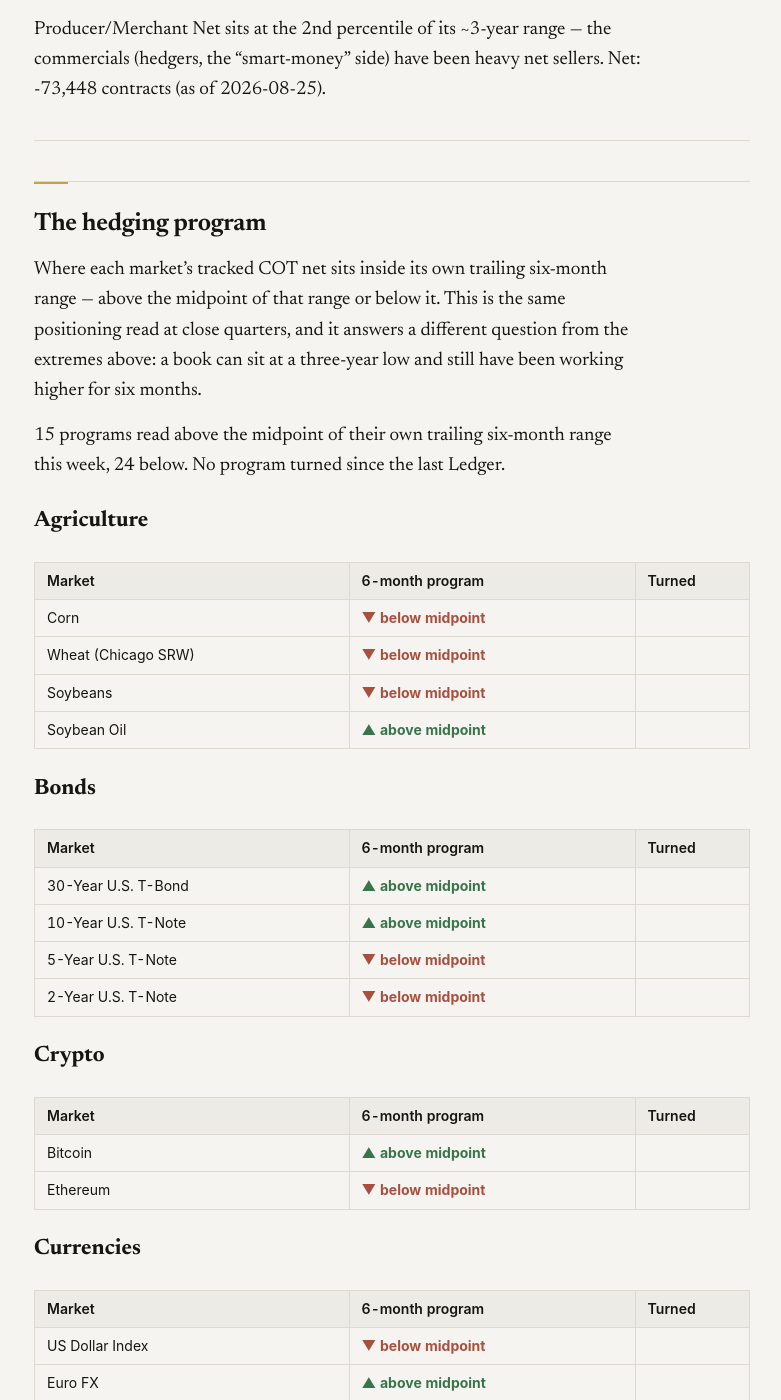
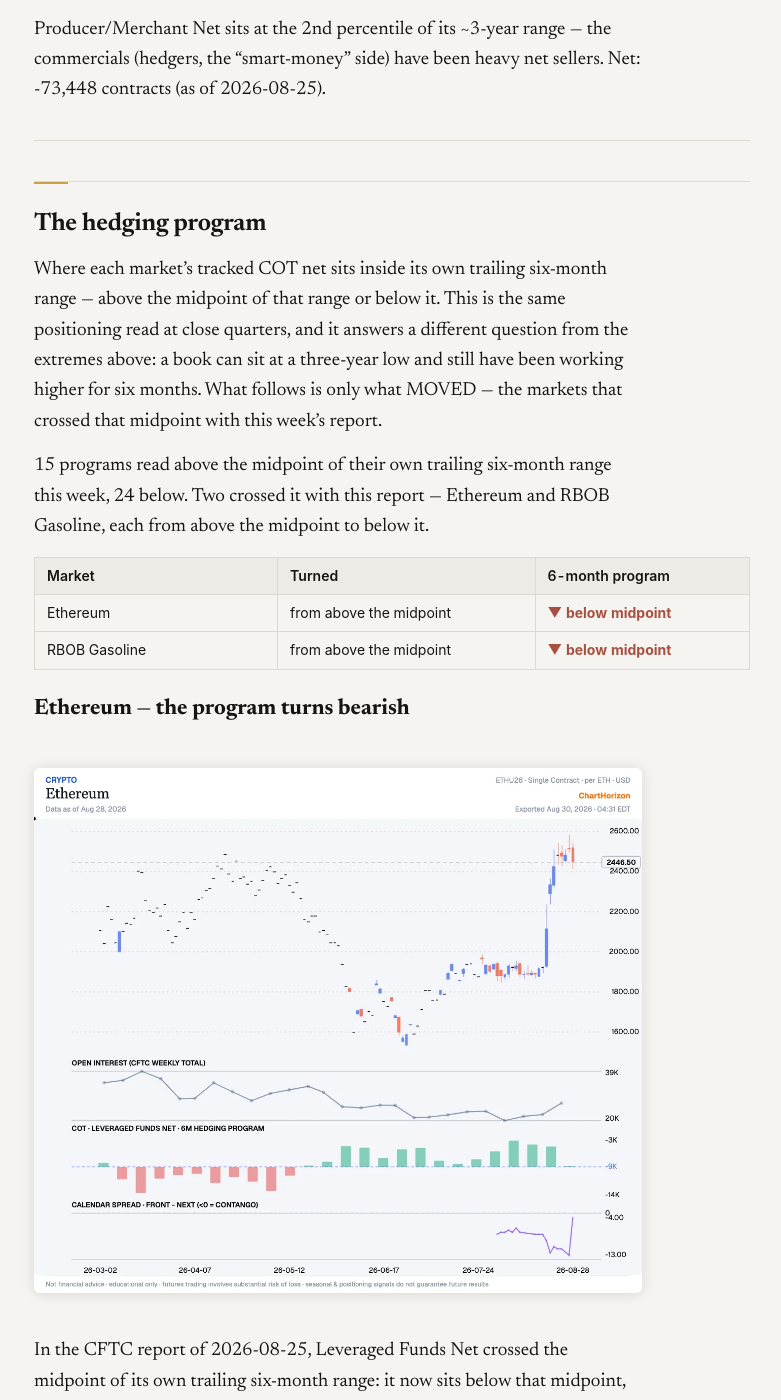
Before and after one commit to ChartHorizon/website, a Jekyll site: the page built from _posts/2026-08-30-hedgers-ledger.md, in a window 1280 px wide and 1400 px high, scrolled down 5071 px. Shown: the whole window, without its empty margins (248-1029 px from the left). Built offline with Jekyll 4.4.1, drawn with Linux system fonts in a browser that asks for light colours; some of the changed text lies outside the part shown.

Commit message:
The Ledger's second half reports the turns, not the board
Part two shipped this morning as nine per-category tables covering all 39
markets. It now lists only the markets whose COT net crossed the midpoint of its
own trailing six-month range with that week's report — a table of the crossings,
then a card and a fact paragraph each.

A reader cannot act on 37 unchanged rows. The two with news in them were
findable only by scanning a `Turned` column that is empty in every cell on a
quiet week, and the stack of tables cost most of the page to say "nothing moved"
39 times. The whole-board counts stay in the standfirst, so the turns still have
a denominator.

This week: Ethereum and RBOB Gasoline, both from above the midpoint to below.
Each carries its own card, shot at 6M with the hedging overlay on — the overlay
is range-relative, so only at 6M does it draw the midpoint the verdict actually
comes from (the 12M default drew a different one and labelled itself "12M
HEDGING PROGRAM" beside prose about six months). Hence `prog_<key>.webp` next to
`<key>.webp`: a market can be an extreme and a turn in one issue, and the two
pictures are not the same picture.

The fact paragraph prints how far past the midpoint the net landed, because the
side alone hides the difference between a regime change and a rounding error:
Ethereum cleared it by 39 contracts, 0.4% of its own range, and the post says so
in those words.

`.program-board` keeps its fixed geometry — a week's longest market name would
otherwise set the header width and make it jump between issues — but the widths
move from 44/40/16 to 34/36/30, since both right-hand columns now carry a phrase
and at 16% the last one wrapped its own heading. The hub dek and about.html no
longer promise "every market's net"; they describe the crossings.

Co-Authored-By: Claude Opus 5 <noreply@anthropic.com>
Claude-Session: https://claude.ai/code/session_01DkHnHuBULREGiiRhSGNNJr

```diff
--- a/_config.yml
+++ b/_config.yml
@@ -17,7 +17,7 @@ markdown: kramdown
 # Stylesheet cache key, appended as ?v= in _layouts/default.html. BUMP THIS whenever
 # assets/css/blog.css changes — otherwise returning readers keep the cached copy.
 # (It used to be site.time, which made every daily FX push re-download the CSS.)
-css_version: 17
+css_version: 18
 
 # The desk's timezone. Without this, CI builds in UTC and Jekyll silently DROPS any post
 # whose date is still in the future there — a post dated today, built at 23:30 CEST
--- a/_posts/2026-08-30-hedgers-ledger.md
+++ b/_posts/2026-08-30-hedgers-ledger.md
@@ -64,99 +64,24 @@ Producer/Merchant Net sits at the 2nd percentile of its ~3-year range — the co
 
 ## The hedging program
 
-Where each market's tracked COT net sits inside its own trailing six-month range — above the midpoint of that range or below it. This is the same positioning read at close quarters, and it answers a different question from the extremes above: a book can sit at a three-year low and still have been working higher for six months.
+Where each market's tracked COT net sits inside its own trailing six-month range — above the midpoint of that range or below it. This is the same positioning read at close quarters, and it answers a different question from the extremes above: a book can sit at a three-year low and still have been working higher for six months. What follows is only what MOVED — the markets that crossed that midpoint with this week's report.
 
-15 programs read above the midpoint of their own trailing six-month range this week, 24 below. No program turned since the last Ledger.
+15 programs read above the midpoint of their own trailing six-month range this week, 24 below. Two crossed it with this report — Ethereum and RBOB Gasoline, each from above the midpoint to below it.
 
-### Agriculture
-
-| Market | 6-month program | Turned |
+| Market | Turned | 6-month program |
 |---|---|---|
-| Corn | <span class="mark-bear">▼ below midpoint</span> |  |
-| Wheat (Chicago SRW) | <span class="mark-bear">▼ below midpoint</span> |  |
-| Soybeans | <span class="mark-bear">▼ below midpoint</span> |  |
-| Soybean Oil | <span class="mark-bull">▲ above midpoint</span> |  |
+| Ethereum | from above the midpoint | <span class="mark-bear">▼ below midpoint</span> |
+| RBOB Gasoline | from above the midpoint | <span class="mark-bear">▼ below midpoint</span> |
 {: .program-board}
 
-### Bonds
+### Ethereum — the program turns bearish
 
-| Market | 6-month program | Turned |
-|---|---|---|
-| 30-Year U.S. T-Bond | <span class="mark-bull">▲ above midpoint</span> |  |
-| 10-Year U.S. T-Note | <span class="mark-bull">▲ above midpoint</span> |  |
-| 5-Year U.S. T-Note | <span class="mark-bear">▼ below midpoint</span> |  |
-| 2-Year U.S. T-Note | <span class="mark-bear">▼ below midpoint</span> |  |
-{: .program-board}
+![Ethereum — the six-month hedging program, leveraged funds net]({{ page.cards }}/prog_ethereum.webp){: width="1200" height="1036" loading="lazy"}
 
-### Crypto
+In the CFTC report of 2026-08-25, Leveraged Funds Net crossed the midpoint of its own trailing six-month range: it now sits below that midpoint, where the previous report still had it above. It cleared that midpoint by 0.4% of the window's own range — a crossing on the definition, and a coin-flip in fact. The book tracked here is leveraged funds — a speculative cohort, not the hedger side.
 
-| Market | 6-month program | Turned |
-|---|---|---|
-| Bitcoin | <span class="mark-bull">▲ above midpoint</span> |  |
-| Ethereum | <span class="mark-bear">▼ below midpoint</span> |  |
-{: .program-board}
+### RBOB Gasoline — the program turns bearish
 
-### Currencies
+![RBOB Gasoline — the six-month hedging program, commercials net]({{ page.cards }}/prog_gasoline.webp){: width="1200" height="1036" loading="lazy"}
 
-| Market | 6-month program | Turned |
-|---|---|---|
-| US Dollar Index | <span class="mark-bear">▼ below midpoint</span> |  |
-| Euro FX | <span class="mark-bull">▲ above midpoint</span> |  |
-| British Pound | <span class="mark-bear">▼ below midpoint</span> |  |
-| Canadian Dollar | <span class="mark-bull">▲ above midpoint</span> |  |
-| Japanese Yen | <span class="mark-bear">▼ below midpoint</span> |  |
-| Swiss Franc | <span class="mark-bear">▼ below midpoint</span> |  |
-| Australian Dollar | <span class="mark-bull">▲ above midpoint</span> |  |
-| New Zealand Dollar | <span class="mark-bear">▼ below midpoint</span> |  |
-{: .program-board}
-
-### Energy
-
-| Market | 6-month program | Turned |
-|---|---|---|
-| WTI Crude Oil | <span class="mark-bull">▲ above midpoint</span> |  |
-| Brent Crude Oil | <span class="mark-bear">▼ below midpoint</span> |  |
-| Natural Gas (Henry Hub) | <span class="mark-bear">▼ below midpoint</span> |  |
-| RBOB Gasoline | <span class="mark-bear">▼ below midpoint</span> |  |
-{: .program-board}
-
-### Indices
-
-| Market | 6-month program | Turned |
-|---|---|---|
-| E-mini S&P 500 | <span class="mark-bear">▼ below midpoint</span> |  |
-| E-mini Nasdaq 100 | <span class="mark-bear">▼ below midpoint</span> |  |
-| E-mini Dow ($5) | <span class="mark-bear">▼ below midpoint</span> |  |
-| E-mini Russell 2000 | <span class="mark-bull">▲ above midpoint</span> |  |
-{: .program-board}
-
-### Livestock/Dairy
-
-| Market | 6-month program | Turned |
-|---|---|---|
-| Live Cattle | <span class="mark-bull">▲ above midpoint</span> |  |
-| Feeder Cattle | <span class="mark-bull">▲ above midpoint</span> |  |
-| Lean Hogs | <span class="mark-bull">▲ above midpoint</span> |  |
-| Class III Milk | <span class="mark-bull">▲ above midpoint</span> |  |
-{: .program-board}
-
-### Metals
-
-| Market | 6-month program | Turned |
-|---|---|---|
-| Gold | <span class="mark-bear">▼ below midpoint</span> |  |
-| Silver | <span class="mark-bear">▼ below midpoint</span> |  |
-| Copper | <span class="mark-bear">▼ below midpoint</span> |  |
-| Platinum | <span class="mark-bull">▲ above midpoint</span> |  |
-{: .program-board}
-
-### Softs
-
-| Market | 6-month program | Turned |
-|---|---|---|
-| Sugar #11 | <span class="mark-bear">▼ below midpoint</span> |  |
-| Coffee (Arabica) | <span class="mark-bear">▼ below midpoint</span> |  |
-| Cotton #2 | <span class="mark-bear">▼ below midpoint</span> |  |
-| Orange Juice (FCOJ-A) | <span class="mark-bull">▲ above midpoint</span> |  |
-| Cocoa | <span class="mark-bear">▼ below midpoint</span> |  |
-{: .program-board}
+In the CFTC report of 2026-08-25, Producer/Merchant Net crossed the midpoint of its own trailing six-month range: it now sits below that midpoint, where the previous report still had it above. It cleared that midpoint by 2.7% of the window's own range.
--- a/about.html
+++ b/about.html
@@ -34,8 +34,8 @@ when the market will start to care.</p>
 signals line up, written from the prior week's close.<br>
 <strong>The Hedgers' Ledger</strong> — after each CFTC Commitments-of-Traders release,
 in two parts: the markets where the commercial book sits at the edge of its multi-year
-range, and the hedging program — where every market's net sits inside its own trailing
-six-month range.<br>
+range, and the hedging program — the markets whose net crossed the midpoint of its own
+trailing six-month range that week.<br>
 <strong><a href="{{ '/fx/' | relative_url }}">The FX Map</a></strong> — daily: the
 currency-strength scoreboard for the eight majors and the policy-rate backdrop behind it.</p>
 <p>Everything is computed from end-of-day futures and CFTC data by ChartHorizon's own
--- a/assets/css/blog.css
+++ b/assets/css/blog.css
@@ -101,13 +101,15 @@ img{max-width:100%; height:auto; border-radius:6px; margin:18px 0; box-shadow:0
 table{border-collapse:collapse; width:100%; font:14px/1.45 var(--sans); margin:14px 0; font-variant-numeric:tabular-nums lining-nums}
 td,th{border:1px solid var(--rule); padding:8px 12px; text-align:left}
 th{background:var(--thead); font-weight:600}
-/* The Ledger's hedging-program tables: nine tables, one shape. Without a fixed
-   layout each sizes to its own longest market name ("Natural Gas (Henry Hub)" vs
-   "Gold") and the stack reads ragged down the page. The last column is a rare
-   flag, so it gets the narrowest share. */
+/* The Ledger's hedging-program table: the markets that crossed the midpoint this
+   report. Fixed layout so the market column does not size to whichever name happens
+   to be longest that week ("Natural Gas (Henry Hub)" vs "Gold"), which made the
+   header row jump between issues. The two right-hand columns both carry a phrase
+   ("from above the midpoint" / "▼ below midpoint"), so they take equal, generous
+   shares — at 16% the last one wrapped its own heading onto two lines. */
 .program-board{table-layout:fixed}
-.program-board td:first-child,.program-board th:first-child{width:44%}
-.program-board td:last-child,.program-board th:last-child{width:16%}
+.program-board td:first-child,.program-board th:first-child{width:34%}
+.program-board td:last-child,.program-board th:last-child{width:30%}
 @media (max-width:520px){ .program-board{table-layout:auto} }
 /* read marks for post tables — always paired with a glyph + word, never color alone (Read-Mark Rule) */
 .mark-bull{color:var(--bull); font-weight:700}
--- a/ledger.html
+++ b/ledger.html
@@ -7,9 +7,9 @@ description: "Every Hedgers' Ledger release: where commercial hedgers sit agains
 ---
 <h1>The Hedgers&rsquo; Ledger</h1>
 <p class="dek">The weekly release, in two parts: the markets where the commercial book sits
-   at the edge of its own three-year range, and then the hedging program &mdash; where every
-   market&rsquo;s net sits inside its own trailing six-month range. Both straight from the CFTC
-   report. The written notes run in
+   at the edge of its own three-year range, and then the hedging program &mdash; the markets
+   whose net crossed the midpoint of its own trailing six-month range that week. Both straight
+   from the CFTC report. The written notes run in
    <a href="{{ '/tape/' | relative_url }}">The Weekly Tape</a>.</p>
 
 {%- assign run = "" | split: "" -%}
```
Also changed, not shown: CLAUDE.md (+16 -5 lines), assets/posts/2026-08-30-hedgers-ledger/cards/corn.webp, assets/posts/2026-08-30-hedgers-ledger/cards/cotton.webp, assets/posts/2026-08-30-hedgers-ledger/cards/lean_hogs.png, assets/posts/2026-08-30-hedgers-ledger/cards/lean_hogs.webp, assets/posts/2026-08-30-hedgers-ledger/cards/prog_ethereum.webp (added), assets/posts/2026-08-30-hedgers-ledger/cards/prog_gasoline.webp (added), assets/posts/2026-08-30-hedgers-ledger/cards/sugar.webp, assets/posts/2026-08-30-hedgers-ledger/cards/wheat.webp.
